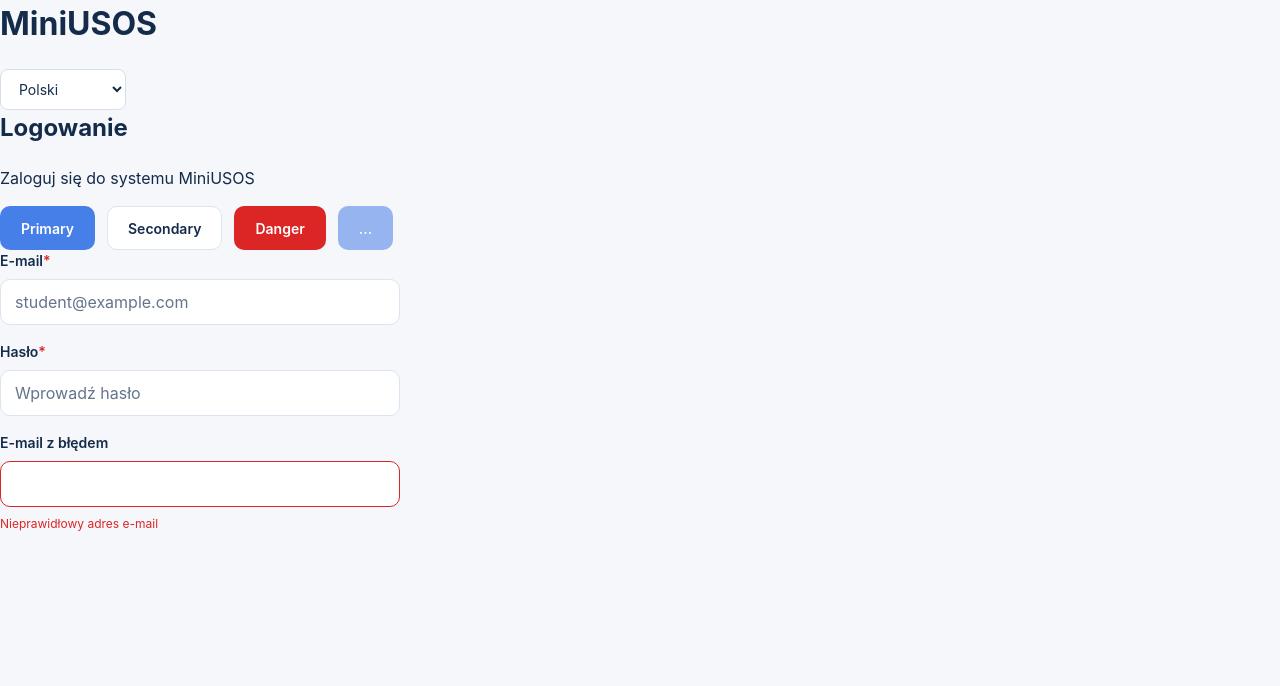
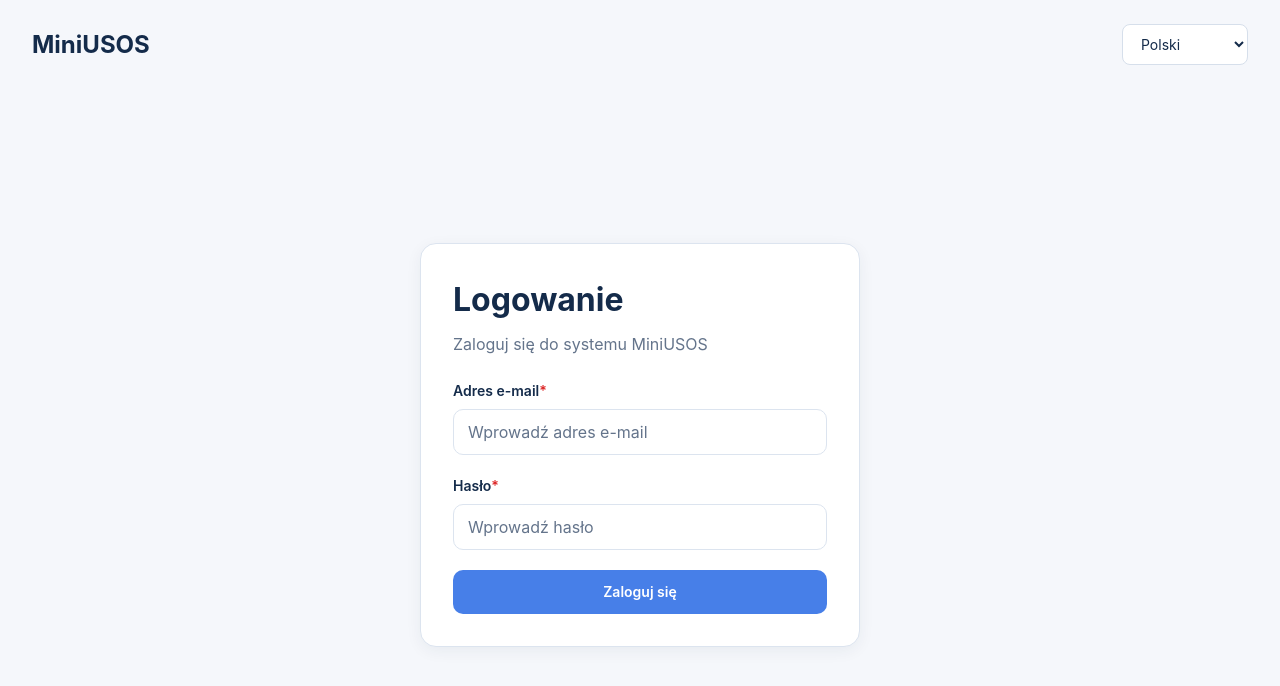
Before and after one commit to AndriiDm05/miniusos, a React (Vite) app in the folder frontend/: page /login in a window 1280 px wide. Shown: the top 686 px of the page. Built offline with nearby package versions, Linux system fonts and the light colour scheme.

Commit message:
feat: implement multilingual login form

```diff
--- a/frontend/src/i18n/locales/en.json
+++ b/frontend/src/i18n/locales/en.json
@@ -7,7 +7,16 @@
     "language": "Language",
     "auth": {
         "login": "Login",
-        "description": "Sign in to MiniUSOS"
+        "description": "Sign in to MiniUSOS",
+        "email": "Email address",
+        "password": "Password",
+        "emailPlaceholder": "Enter your email address",
+        "passwordPlaceholder": "Enter your password",
+        "submit": "Sign in",
+        "emailRequired": "Email address is required",
+        "emailInvalid": "Enter a valid email address",
+        "passwordRequired": "Password is required",
+        "demoNotice": "Sign-in will be available after connecting the server"
     },
     "student": {
         "dashboard": "Student Dashboard"
--- a/frontend/src/i18n/locales/pl.json
+++ b/frontend/src/i18n/locales/pl.json
@@ -7,7 +7,16 @@
     "language": "Język",
     "auth": {
         "login": "Logowanie",
-        "description": "Zaloguj się do systemu MiniUSOS"
+        "description": "Zaloguj się do systemu MiniUSOS",
+        "email": "Adres e-mail",
+        "password": "Hasło",
+        "emailPlaceholder": "Wprowadź adres e-mail",
+        "passwordPlaceholder": "Wprowadź hasło",
+        "submit": "Zaloguj się",
+        "emailRequired": "Adres e-mail jest wymagany",
+        "emailInvalid": "Wprowadź poprawny adres e-mail",
+        "passwordRequired": "Hasło jest wymagane",
+        "demoNotice": "Logowanie będzie dostępne po podłączeniu serwera"
     },
     "student": {
         "dashboard": "Panel studenta"
--- a/frontend/src/i18n/locales/uk.json
+++ b/frontend/src/i18n/locales/uk.json
@@ -7,7 +7,16 @@
     "language": "Мова",
     "auth": {
         "login": "Вхід",
-        "description": "Увійдіть до системи MiniUSOS"
+        "description": "Увійдіть до системи MiniUSOS",
+        "email": "Електронна пошта",
+        "password": "Пароль",
+        "emailPlaceholder": "Введіть електронну пошту",
+        "passwordPlaceholder": "Введіть пароль",
+        "submit": "Увійти",
+        "emailRequired": "Вкажіть електронну пошту",
+        "emailInvalid": "Введіть правильну адресу електронної пошти",
+        "passwordRequired": "Вкажіть пароль",
+        "demoNotice": "Вхід буде доступний після підключення сервера"
     },
     "student": {
         "dashboard": "Панель студента"
--- /dev/null
+++ b/frontend/src/pages/auth/LoginPage.module.css
@@ -0,0 +1,69 @@
+.page {
+    min-height: 100vh;
+    display: flex;
+    flex-direction: column;
+    background-color: var(--color-background);
+}
+
+.header {
+    display: flex;
+    align-items: center;
+    justify-content: space-between;
+    gap: var(--spacing-4);
+    padding: var(--spacing-6) var(--spacing-8);
+}
+
+.brand {
+    color: var(--color-primary);
+    font-size: var(--font-size-xl);
+    font-weight: 700;
+}
+
+.loginCard {
+    width: min(100% - 32px, 440px);
+    margin: auto;
+    padding: var(--spacing-8);
+    border: 1px solid var(--color-border);
+    border-radius: var(--radius-lg);
+    background-color: var(--color-surface);
+    box-shadow: var(--shadow-card);
+}
+
+.loginCard h1 {
+    margin-bottom: var(--spacing-2);
+    font-size: var(--font-size-2xl);
+}
+
+.description {
+    margin-bottom: var(--spacing-6);
+    color: var(--color-text-secondary);
+}
+
+.form {
+    display: flex;
+    flex-direction: column;
+    gap: var(--spacing-5);
+}
+
+.notice {
+    margin: 0;
+    padding: var(--spacing-3);
+    border-radius: var(--radius-md);
+    background-color: #eff6ff;
+    color: var(--color-primary);
+    font-size: var(--font-size-sm);
+}
+
+@media (max-width: 480px) {
+    .header {
+        padding: var(--spacing-4);
+    }
+
+    .loginCard {
+        padding: var(--spacing-6);
+    }
+
+    .loginCard h1 {
+        font-size: var(--font-size-xl);
+    }
+}
--- a/frontend/src/pages/auth/LoginPage.tsx
+++ b/frontend/src/pages/auth/LoginPage.tsx
@@ -1,60 +1,97 @@
+import { useState } from 'react';
+import type { FormEvent } from 'react';
 import { useTranslation } from 'react-i18next';
-import { LanguageSwitcher } from '../../components/LanguageSwitcher/LanguageSwitcher';
+
 import { Button } from '../../components/ui/Button/Button';
 import { Input } from '../../components/ui/Input/Input';
+import { LanguageSwitcher } from '../../components/LanguageSwitcher/LanguageSwitcher';
+
+import styles from './LoginPage.module.css';
 
 const LoginPage = () => {
     const { t } = useTranslation();
 
+    const [email, setEmail] = useState('');
+    const [password, setPassword] = useState('');
+    const [submitted, setSubmitted] = useState(false);
+    const [showNotice, setShowNotice] = useState(false);
+
+    const emailError = !email.trim()
+        ? t('auth.emailRequired')
+        : !/^[^\s@]+@[^\s@]+\.[^\s@]+$/.test(email.trim())
+            ? t('auth.emailInvalid')
+            : '';
+
+    const passwordError = !password
+        ? t('auth.passwordRequired')
+        : '';
+
+    const handleSubmit = (event: FormEvent<HTMLFormElement>) => {
+        event.preventDefault();
+        setSubmitted(true);
+        setShowNotice(false);
+
+        if (emailError || passwordError) {
+            return;
+        }
+
+        // Backend authentication will be added later.
+        setShowNotice(true);
+    };
+
     return (
-        <main>
-            <h1>MiniUSOS</h1>
+        <main className={styles.page}>
+            <header className={styles.header}>
+                <span className={styles.brand}>MiniUSOS</span>
                 <LanguageSwitcher />
+            </header>
 
-            <section>
-                <h2>{t('auth.login')}</h2>
-                <p>{t('auth.description')}</p>
-            </section>
+            <section className={styles.loginCard}>
+                <h1>{t('auth.login')}</h1>
+                <p className={styles.description}>
+                    {t('auth.description')}
+                </p>
 
-            <div style={{ display: 'flex', gap: '12px', flexWrap: 'wrap' }}>
-                <Button variant="primary">
-                    Primary
-                </Button>
-
-                <Button variant="secondary">
-                    Secondary
-                </Button>
-
-                <Button variant="danger">
-                    Danger
-                </Button>
-
-                <Button isLoading>
-                    Loading
-                </Button>
-            </div>
-
-            <div style={{ maxWidth: '400px', display: 'grid', gap: '16px' }}>
+                <form onSubmit={handleSubmit} noValidate className={styles.form}>
                     <Input
-                    label="E-mail"
+                        label={t('auth.email')}
                         type="email"
-                    placeholder="student@example.com"
+                        autoComplete="username"
+                        placeholder={t('auth.emailPlaceholder')}
+                        value={email}
+                        onChange={(event) => {
+                            setEmail(event.target.value);
+                            setShowNotice(false);
+                        }}
+                        error={submitted ? emailError : undefined}
                         required
                     />
 
                     <Input
-                    label="Hasło"
+                        label={t('auth.password')}
                         type="password"
-                    placeholder="Wprowadź hasło"
+                        autoComplete="current-password"
+                        placeholder={t('auth.passwordPlaceholder')}
+                        value={password}
+                        onChange={(event) => {
+                            setPassword(event.target.value);
+                            setShowNotice(false);
+                        }}
+                        error={submitted ? passwordError : undefined}
                         required
                     />
 
-                <Input
-                    label="E-mail z błędem"
-                    type="email"
-                    error="Nieprawidłowy adres e-mail"
-                />
-            </div>
+                    <Button type="submit">
+                        {t('auth.submit')}
+                    </Button>
+
+                    {showNotice && (
+                        <p className={styles.notice} role="status">
+                            {t('auth.demoNotice')}
+                        </p>
+                    )}
+                </form>
+            </section>
         </main>
     );
 };
```
Lines whose indentation alone changed are shown as unchanged.
